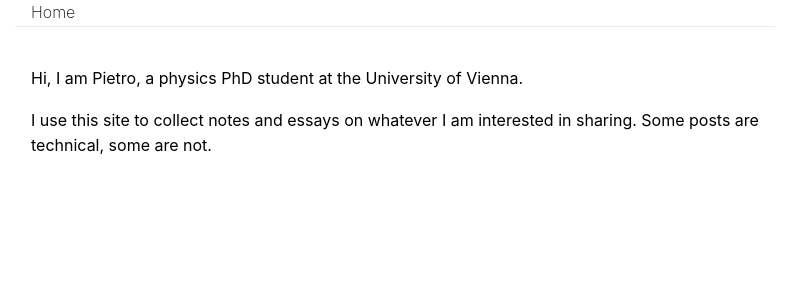
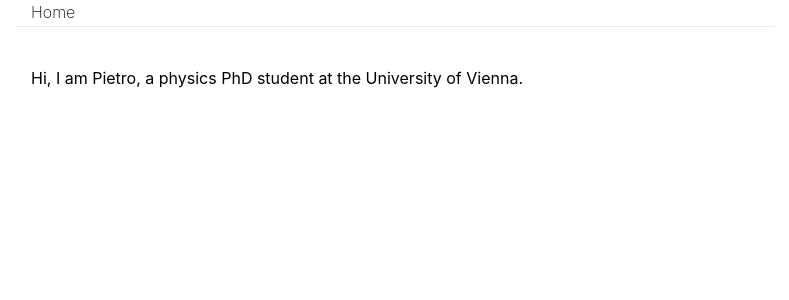
Before and after one commit to pietroborchia/my-blog, a Jekyll site: the page built from about/index.md, in a window 1280 px wide. Shown: the top 300 px of the page, without its empty margins (245-1034 px from the left). Built offline with Jekyll 4.4.1, drawn with Linux system fonts in a browser that asks for light colours.

Commit message:
Edit introduction in about/index.md
Removed a sentence about the site's purpose.

```diff
--- a/about/index.md
+++ b/about/index.md
@@ -4,5 +4,3 @@ title: About
 ---
 
 Hi, I am Pietro, a physics PhD student at the University of Vienna.
-
-I use this site to collect notes and essays on whatever I am interested in sharing. Some posts are technical, some are not.
```
